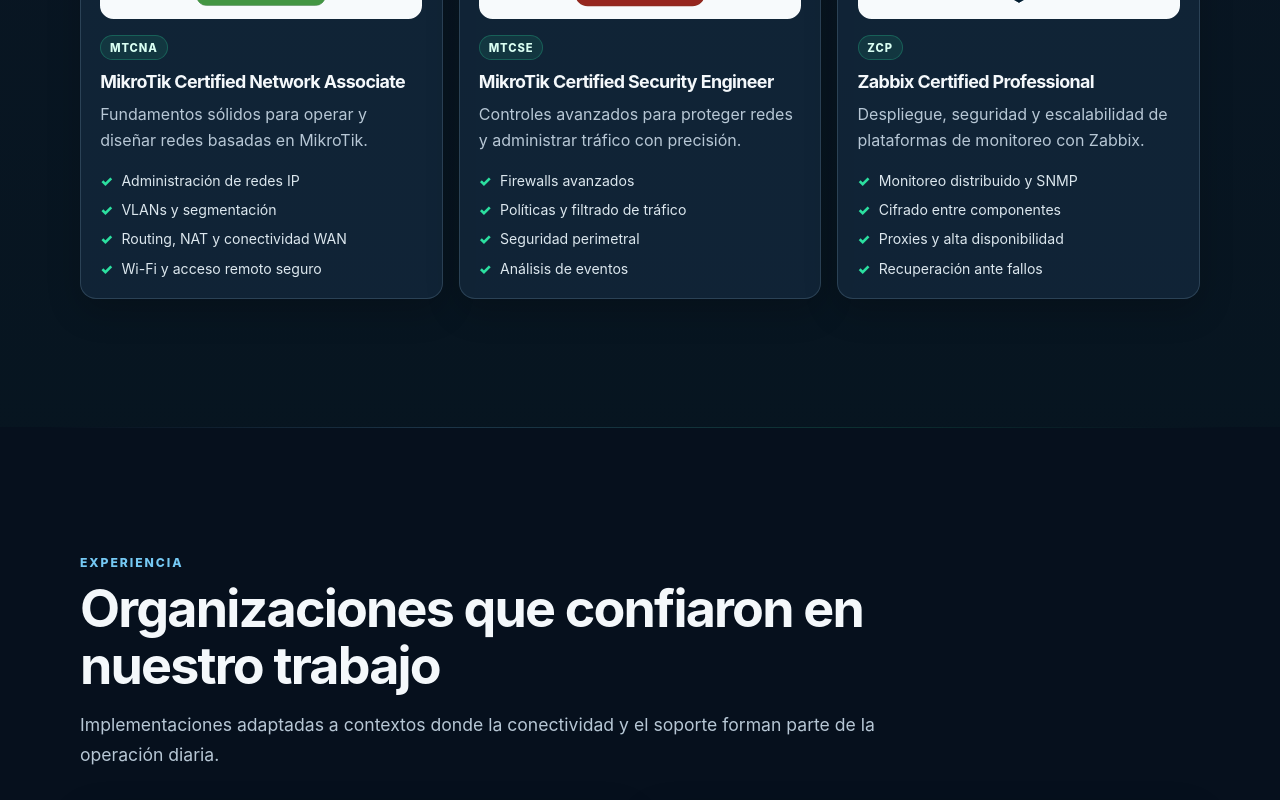
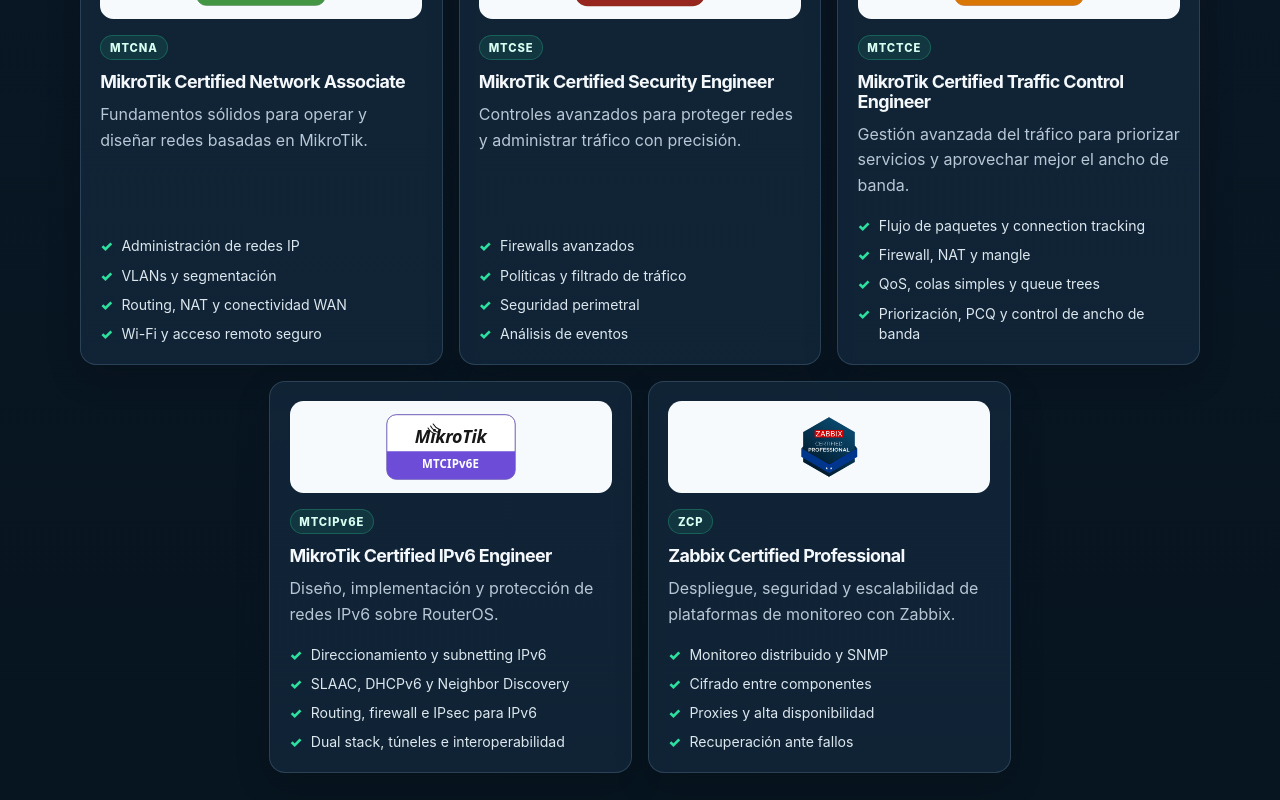
Before and after one commit to AgustinCerino/InformaticaIntegralMdq, an Angular app: page / in a window 1280 px wide. Shown: the part 3160-3960 px from the top of the page. Built offline with nearby package versions, Linux system fonts and the light colour scheme.

Commit message:
certificaciones cards nuevas

```diff
--- a/src/app/data/site-content.ts
+++ b/src/app/data/site-content.ts
@@ -136,6 +136,35 @@
     ],
   },
   {
+    title: 'MikroTik Certified Traffic Control Engineer',
+    code: 'MTCTCE',
+    logo: 'certificaciones/mikrotik-mtctce.svg',
+    width: 620,
+    height: 320,
+    summary:
+      'Gestión avanzada del tráfico para priorizar servicios y aprovechar mejor el ancho de banda.',
+    topics: [
+      'Flujo de paquetes y connection tracking',
+      'Firewall, NAT y mangle',
+      'QoS, colas simples y queue trees',
+      'Priorización, PCQ y control de ancho de banda',
+    ],
+  },
+  {
+    title: 'MikroTik Certified IPv6 Engineer',
+    code: 'MTCIPv6E',
+    logo: 'certificaciones/mikrotik-mtcipv6e.svg',
+    width: 620,
+    height: 320,
+    summary: 'Diseño, implementación y protección de redes IPv6 sobre RouterOS.',
+    topics: [
+      'Direccionamiento y subnetting IPv6',
+      'SLAAC, DHCPv6 y Neighbor Discovery',
+      'Routing, firewall e IPsec para IPv6',
+      'Dual stack, túneles e interoperabilidad',
+    ],
+  },
+  {
     title: 'Zabbix Certified Professional',
     code: 'ZCP',
     logo: 'certificaciones/zabbix-training-badge_professional-1024x1024.webp',
--- a/src/styles.css
+++ b/src/styles.css
@@ -721,13 +721,20 @@
 }
 
 .certifications-grid {
-  grid-template-columns: repeat(3, minmax(0, 1fr));
+  grid-template-columns: repeat(6, minmax(0, 1fr));
 }
 
 .certification-card {
+  grid-column: span 2;
   padding: 1.2rem;
   display: flex;
   flex-direction: column;
+}
+
+@media (min-width: 1041px) {
+  .certification-card:nth-child(4) {
+    grid-column: 2 / span 2;
+  }
 }
 
 .certification-logo {
@@ -1207,6 +1214,10 @@
     grid-template-columns: repeat(2, minmax(0, 1fr));
   }
 
+  .certification-card {
+    grid-column: auto;
+  }
+
   .certification-card:last-child {
     grid-column: 1 / -1;
   }
```
Also changed, not shown: public/certificaciones/mikrotik-mtcipv6e.svg (added), public/certificaciones/mikrotik-mtctce.svg (added).
